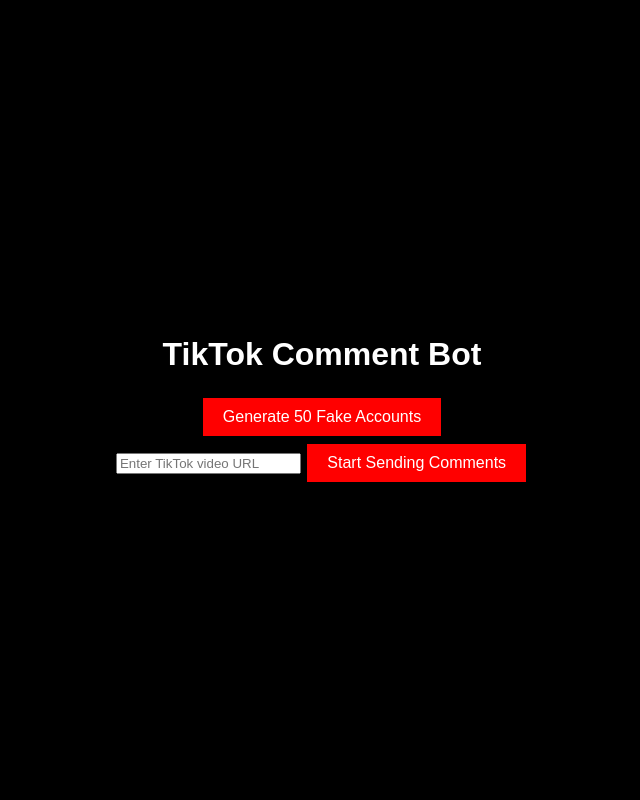
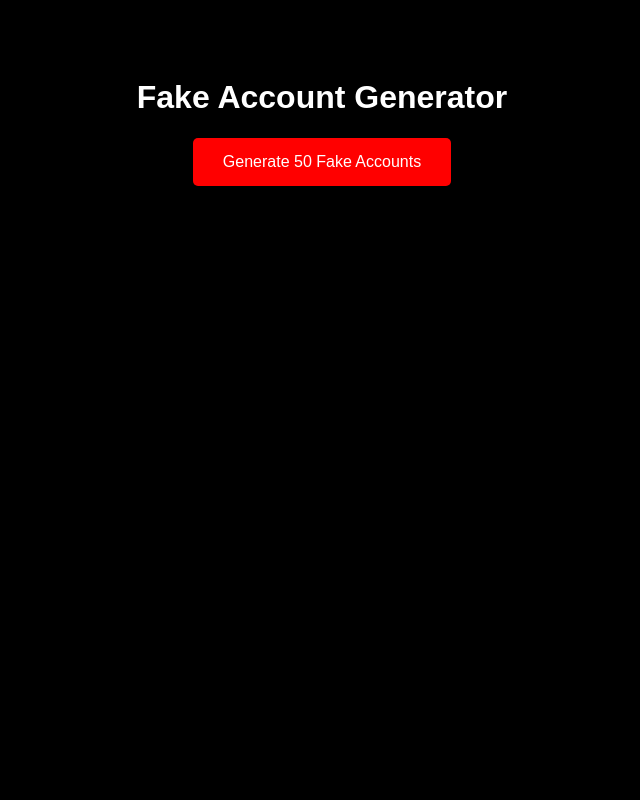
Before and after one commit to kdsmedia/tokomen, a Flask app: template templates/index.html in a window 1280 px wide. Shown: the whole page, without its empty margins (318-958 px from the left). Run offline with Flask 2, Linux system fonts and the light colour scheme; the template is opened without the code that fills it, so the values that code supplies are empty.

Commit message:
Update index.html

```diff
--- a/templates/index.html
+++ b/templates/index.html
@@ -1,21 +1,81 @@
 <!DOCTYPE html>
-<html lang="id">
+<html lang="en">
 <head>
     <meta charset="UTF-8">
     <meta name="viewport" content="width=device-width, initial-scale=1.0">
-    <title>TikTok Comment Bot</title>
-    <link rel="stylesheet" href="{{ url_for('static', filename='styles.css') }}">
+    <title>Fake Account Generator</title>
+    <style>
+        body {
+            background-color: #000;
+            color: #fff;
+            font-family: Arial, sans-serif;
+            text-align: center;
+            padding: 50px;
+        }
+        button {
+            background-color: #ff0000;
+            color: #fff;
+            border: none;
+            padding: 15px 30px;
+            font-size: 16px;
+            cursor: pointer;
+            border-radius: 5px;
+        }
+        button:hover {
+            background-color: #cc0000;
+        }
+        #spinner {
+            display: none;
+        }
+    </style>
 </head>
 <body>
-    <div class="container">
-        <h1>TikTok Comment Bot</h1>
-        <form action="/generate" method="post">
-            <button type="submit" class="btn btn-generate">Generate 50 Fake Accounts</button>
-        </form>
-        <form action="/start" method="post">
-            <input type="text" name="url" placeholder="Enter TikTok video URL" required>
-            <button type="submit" class="btn btn-start">Start Sending Comments</button>
-        </form>
-    </div>
+    <h1>Fake Account Generator</h1>
+    <div id="spinner">Loading...</div>
+    <form id="generate-form">
+        <button type="button" id="generate-button">Generate 50 Fake Accounts</button>
+    </form>
+    <form id="url-form" style="display: none;">
+        <input type="text" id="video-url" placeholder="Enter TikTok Video URL">
+        <button type="button" id="start-button">Start</button>
+    </form>
+    <div id="status"></div>
+
+    <script>
+        document.getElementById('generate-button').addEventListener('click', function() {
+            document.getElementById('spinner').style.display = 'block';
+            fetch('/generate', {
+                method: 'POST',
+                body: new URLSearchParams({
+                    'num_accounts': 50
+                })
+            })
+            .then(response => response.json())
+            .then(data => {
+                document.getElementById('spinner').style.display = 'none';
+                document.getElementById('url-form').style.display = 'block';
+            })
+            .catch(error => {
+                document.getElementById('spinner').style.display = 'none';
+                console.error('Error:', error);
+            });
+        });
+
+        document.getElementById('start-button').addEventListener('click', function() {
+            const url = document.getElementById('video-url').value;
+            document.getElementById('status').innerText = 'Starting...';
+            document.getElementById('spinner').style.display = 'block';
+            fetch(`/start?url=${encodeURIComponent(url)}`)
+                .then(response => response.json())
+                .then(data => {
+                    document.getElementById('spinner').style.display = 'none';
+                    document.getElementById('status').innerText = 'Comments have been sent!';
+                })
+                .catch(error => {
+                    document.getElementById('spinner').style.display = 'none';
+                    console.error('Error:', error);
+                });
+        });
+    </script>
 </body>
 </html>
```
